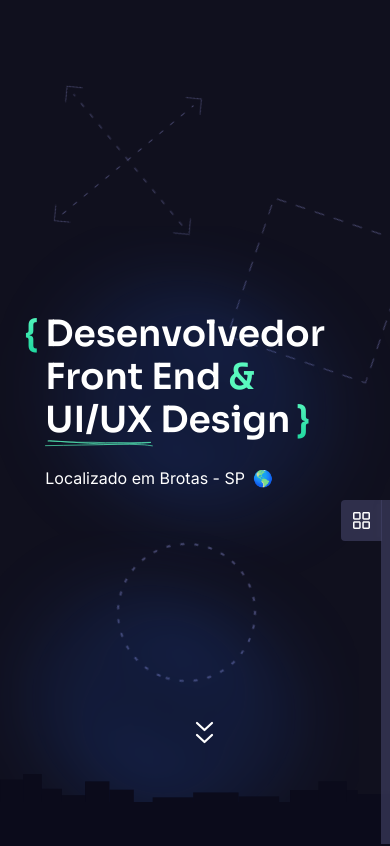
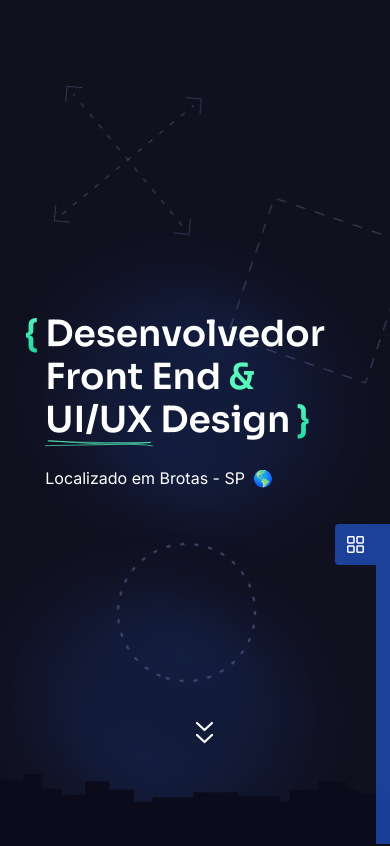
Before and after one commit to guisantoandre/devgui-portifolio, a Next.js app: page / in a window 390 px wide. Shown: the top 846 px of the page. Built offline with nearby package versions, Linux system fonts and the light colour scheme.

Commit message:
ajuste pos. botao menu mobile

```diff
--- a/components/header/header.tsx
+++ b/components/header/header.tsx
@@ -38,8 +38,8 @@ export function Header() {
    return (
       <header
          className={`fixed right-0 bottom-0 ${
-            open ? "translate-x-0" : "translate-x-[180px]"
-         } transition py-8 z-50 bg-customblue-100/60 backdrop-blur-sm md:sticky md:top-0 md:translate-x-0 md:bg-customblue-300/60 md:transform md:duration-300 ${
+            open ? "translate-x-0" : "translate-x-[175px]"
+         } transition py-8 z-50 bg-customblue-200/60 backdrop-blur-sm md:sticky md:top-0 md:translate-x-0 md:bg-customblue-300/60 md:transform md:duration-300 ${
             hideMenu ? "md:-translate-y-[100%]" : "md:-translate-y-0"
          }`}
       >
--- a/components/header/links.tsx
+++ b/components/header/links.tsx
@@ -72,7 +72,7 @@ export function Links({ onClick, open, onClose }: LinksProps) {
       // md:flex-row md:items-center
       <nav className="relative flex flex-col justify-between gap-y-10 md:flex-row md:items-center">
          <div
-            className="absolute -top-[32px] -left-[76px] bg-customblue-100/60 backdrop-blur-sm rounded-tl-[4px] rounded-bl-[4px] p-3 cursor-pointer select-none md:hidden"
+            className="absolute -top-[32px] -left-[77px] bg-customblue-200/60 backdrop-blur-sm rounded-tl-[4px] rounded-bl-[4px] p-3 cursor-pointer select-none md:hidden"
             onClick={() => onClick()}
          >
             <img
@@ -94,7 +94,7 @@ export function Links({ onClick, open, onClose }: LinksProps) {
             />
          </a>
 
-         <ul className="flex flex-col gap-10 md:flex-row md:items-center">
+         <ul className="flex flex-col gap-8 md:gap-10 md:flex-row md:items-center">
             {links.map((link) => (
                <li key={link.text} className={`tracking-wider`}>
                   <a
```
